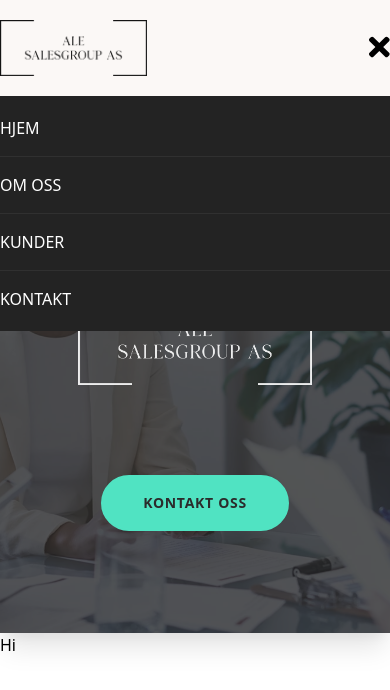
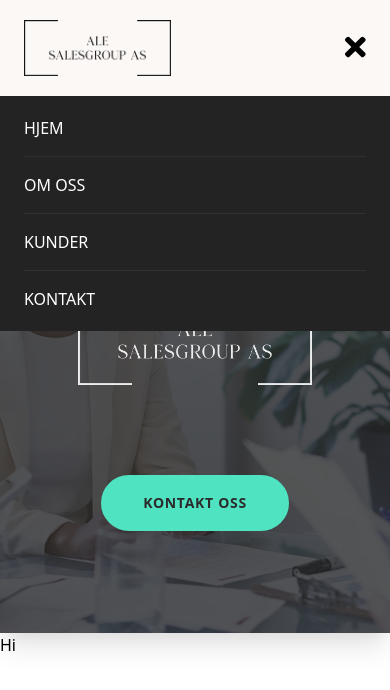
Before and after one commit to NikolaiWaerpen/ale-sales-group, a Next.js app: page / in a window 390 px wide. Both pictures are taken after a click on the button 376 px from the left and 36 px from the top of the page. Shown: the top 690 px of the page. Built offline with nearby package versions, Linux system fonts and the light colour scheme; what @tailwindcss/typography would draw is missing.

Commit message:
style: work on navigation

```diff
--- a/src/components/Navigation/index.tsx
+++ b/src/components/Navigation/index.tsx
@@ -3,7 +3,6 @@
 import { SCROLL_DURATION } from "../../consts";
 import { motion } from "framer-motion";
 
-import { faFacebook } from "@fortawesome/free-brands-svg-icons";
 import { faBars, faTimes } from "@fortawesome/free-solid-svg-icons";
 import { FontAwesomeIcon } from "@fortawesome/react-fontawesome";
 
@@ -78,7 +77,7 @@
         scrolledDown || navOpen ? "text-black" : "text-white"
       } w-screen fixed z-50`}
     >
-      {/* Container for title and burger menu */}
+      {/* Container for logo and icon */}
       <div
         className={`
           ${scrolledDown && !navOpen ? "pt-3 bg-offwhite" : "lg:pt-10"}
@@ -86,9 +85,9 @@
           ${scrolledDown && navOpen ? "pt-3 bg-offwhite" : ""}
           ${!scrolledDown && !navOpen ? "pt-5 pb-5" : ""}
 
-          flex justify-between items-center paddingx pb-3 lg:justify-center`}
+          flex justify-between items-center lg:px-0 px-6 pb-3 lg:justify-center`}
       >
-        {/* Title */}
+        {/* Logo */}
         <div>
           <Link to="home" smooth={true} duration={SCROLL_DURATION}>
             <a
@@ -140,7 +139,7 @@
           animate="visible"
         >
           <ul
-            className={`uppercase py-1 paddingx
+            className={`uppercase py-1 lg:px-0 px-6
             ${navOpen ? "divide-y divide-dropdownborder" : "font-bold pb-3"}`}
           >
             {dropdownOptions.map((option, key) => (
@@ -170,7 +169,7 @@
               `}
         >
           <ul
-            className={`flex justify-center uppercase py-1 paddingx font-bold pb-3 space-x-4`}
+            className={`flex justify-center uppercase py-1 lg:px-0 px-6 font-bold pb-3 space-x-4`}
           >
             {dropdownOptions.map((option, key) => (
               <div key={key}>
```
